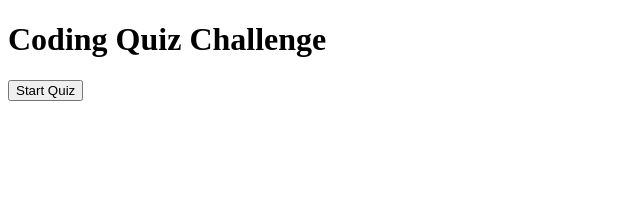
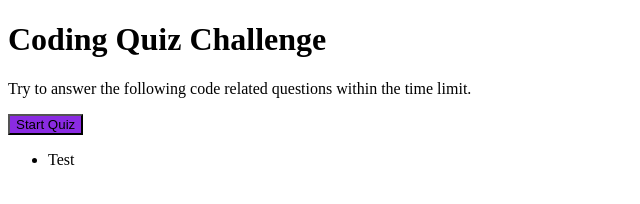
Before and after one commit to jeffywk/4QuizzyMcQuizface, a plain HTML site: page index.html in a window 1280 px wide. Shown: the whole page, without its empty margins (0-640 px from the left). Drawn offline with Linux system fonts and the light colour scheme.

Commit message:
basic html

```diff
--- a/assets/css/style.css
+++ b/assets/css/style.css
@@ -0,0 +1,3 @@
+.btn {
+    background-color: blueviolet;
+}
--- a/index.html
+++ b/index.html
@@ -9,7 +9,17 @@
 </head>
 <body>
     <h1>Coding Quiz Challenge</h1>
+    <p>
+        Try to answer the following code related questions within the time limit.
+    </p>
     <button class="btn">Start Quiz</button>
+    <form>
+        <ul>
+            <li>
+                Test
+            </li>
+        </ul>
+    </form>
     <script src="./assets/js/script.js"></script>
 </body>
 </html>
```
